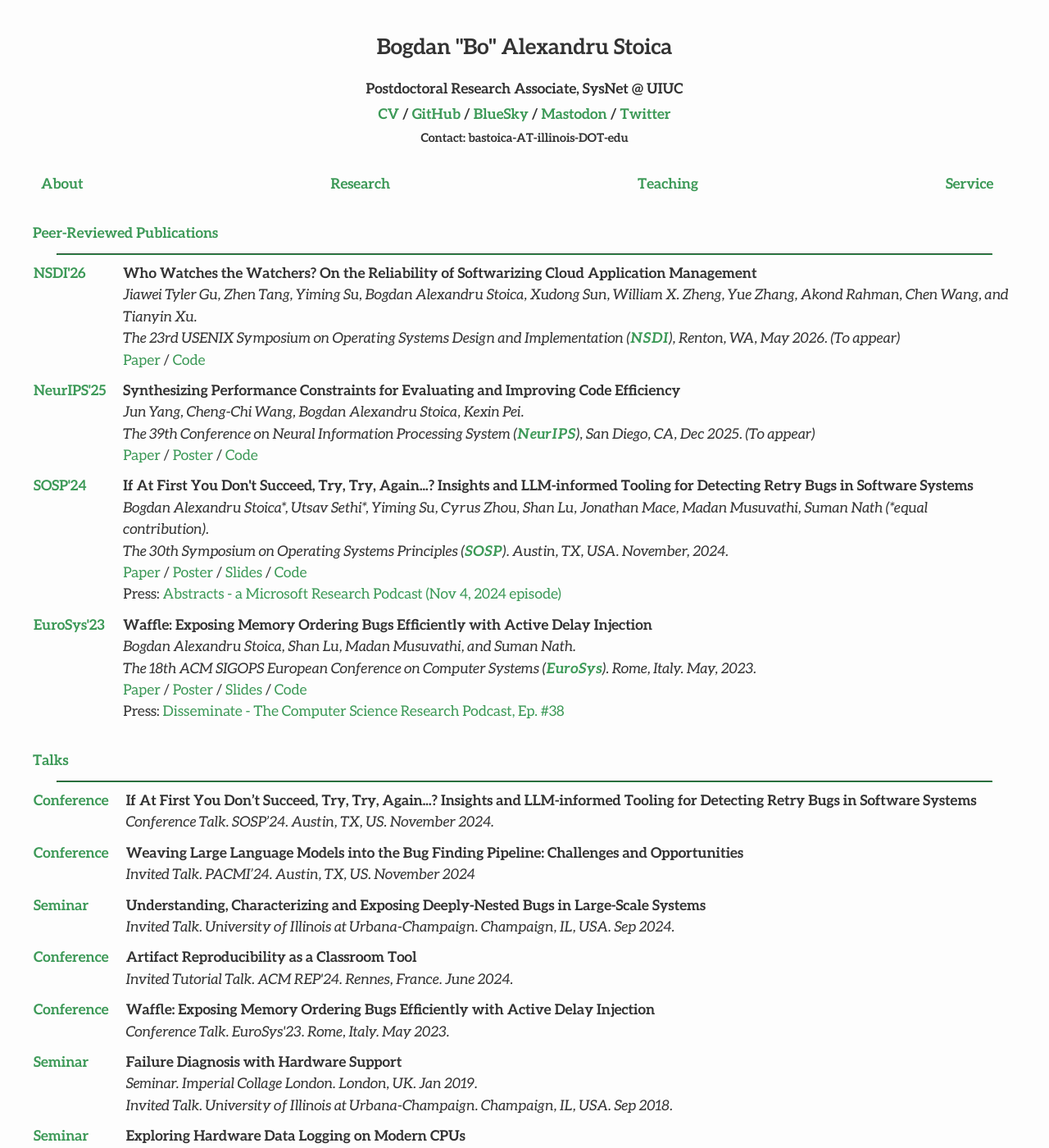
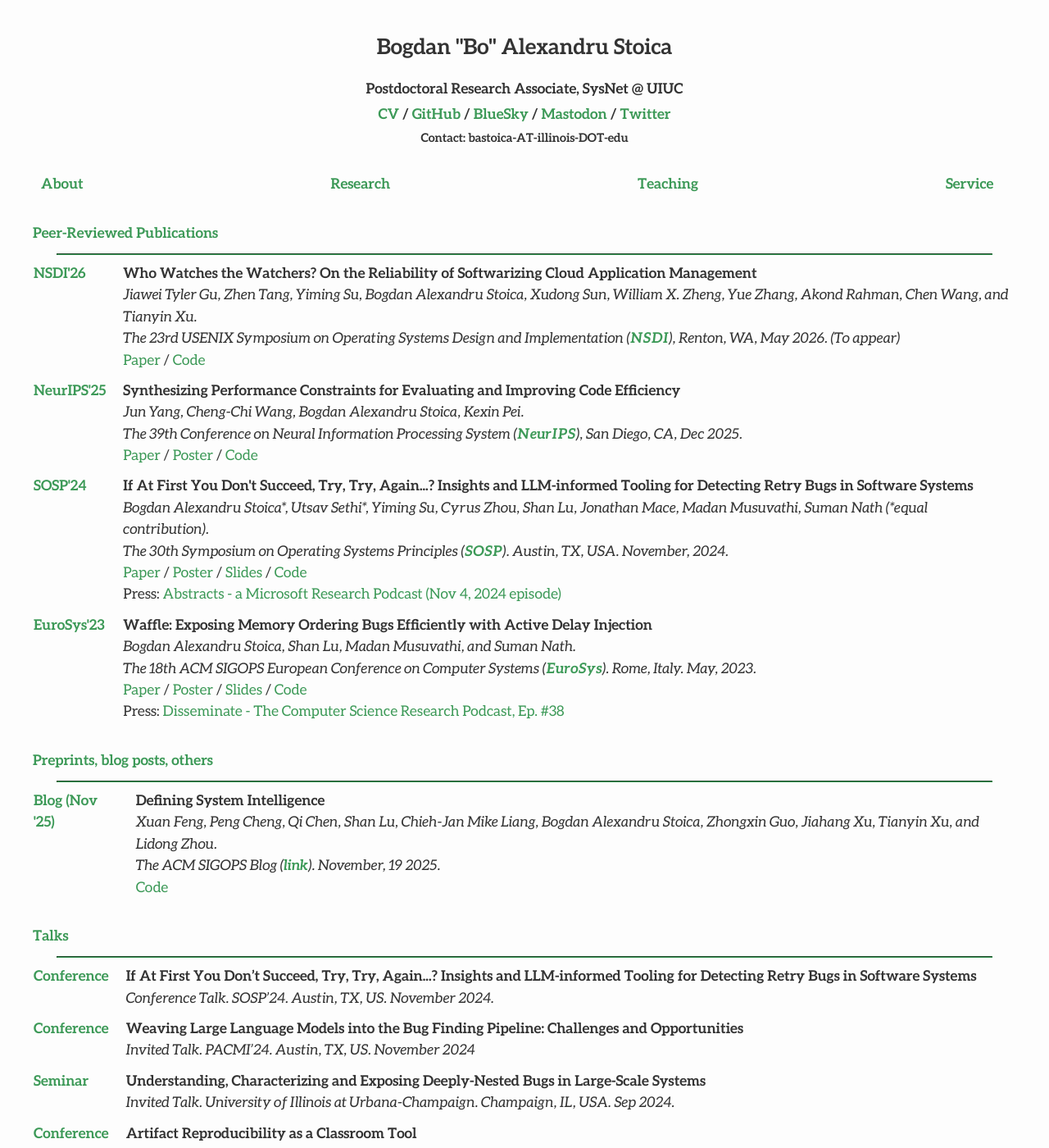
Before and after one commit to bastoica/bastoica.github.io, a Jekyll site: the page built from research.md, in a window 1280 px wide and 1400 px high. Shown: the whole window at 82% size. Built offline with Jekyll 4.4.1, drawn with Linux system fonts in a browser that asks for light colours; nearby versions of some CDN libraries.

Commit message:
Update entries in research.md

```diff
--- a/research.md
+++ b/research.md
@@ -30,7 +30,7 @@ published: true
     <td class="table-right-column">
 	  <b>Synthesizing Performance Constraints for Evaluating and Improving Code Efficiency</b><br>
 	  <i>Jun Yang, Cheng-Chi Wang, Bogdan Alexandru Stoica, Kexin Pei.</i><br>
-	  <i>The 39th Conference on Neural Information Processing System (<a class="useful-links" href="https://neurips.cc/Conferences/2025" target="_blank"><b>NeurIPS</b></a>), San Diego, CA, Dec 2025. (To appear)</i><br>
+	  <i>The 39th Conference on Neural Information Processing System (<a class="useful-links" href="https://neurips.cc/Conferences/2025" target="_blank"><b>NeurIPS</b></a>), San Diego, CA, Dec 2025.</i><br>
 	  <a class="useful-links" href="/files/papers/2025_neurips_wedge-perfforge.pdf" target="_blank">Paper</a> / <a class="useful-links" href="" target="_blank">Poster</a> / <a class="useful-links" href="" target="_blank">Code</a><br>
 	</td>
   </tr>
@@ -52,6 +52,23 @@ published: true
 	  <i>The 18th ACM SIGOPS European Conference on Computer Systems (<a class="useful-links" href="https://2023.eurosys.org/" target="_blank"><b>EuroSys</b></a>). Rome, Italy. May, 2023.</i><br>
 	  <a class="useful-links" href="/files/papers/2023_eurosys_waffle.pdf" target="_blank">Paper</a> / <a class="useful-links" href="/files/posters/2023_eurosys_poster.pdf" target="_blank">Poster</a> / <a class="useful-links" href="/files/talks/2023_eurosys_talk.ppsx" target="_blank">Slides</a> / <a class="useful-links" href="https://github.com/bastoica/waffle" target="_blank">Code</a><br>
 	   Press: <a class="useful-links" href="https://disseminatepodcast.podcastpage.io/episode/bogdan-stoica-waffle-exposing-memory-ordering-bugs-efficiently-with-active-delay-injection-38" target="_blank">Disseminate - The Computer Science Research Podcast, Ep. #38</a>
+	</td>
+  </tr>
+</table>
+
+
+<!-- Preprints -->
+<h4 class="news-style" style="margin-top: 20px">Preprints, blog posts, others</h4>
+<hr class="news-style" style="width: 95%; ">
+
+<table id="papersTable" style="border-collapse: collapse;">
+  <tr>
+    <td class="table-left-column-with-text-color"><b>Blog (Nov '25)</b></td>
+    <td class="table-right-column">
+	  <b>Defining System Intelligence</b><br>
+	  <i>Xuan Feng, Peng Cheng, Qi Chen, Shan Lu, Chieh-Jan Mike Liang, Bogdan Alexandru Stoica, Zhongxin Guo, Jiahang Xu, Tianyin Xu, and Lidong Zhou.</i><br>
+	  <i> The ACM SIGOPS Blog (<a class="useful-links" href="https://www.sigops.org/2025/defining-system-intelligence/" target="_blank"><b>link</b></a>). November, 19 2025.</i><br>
+	  <a class="useful-links" href="https://github.com/sys-intelligence/system-intelligence-benchmark/blob/main/benchmarks/arteval_bench/README.md" target="_blank">Code</a><br>
 	</td>
   </tr>
 </table>
```
